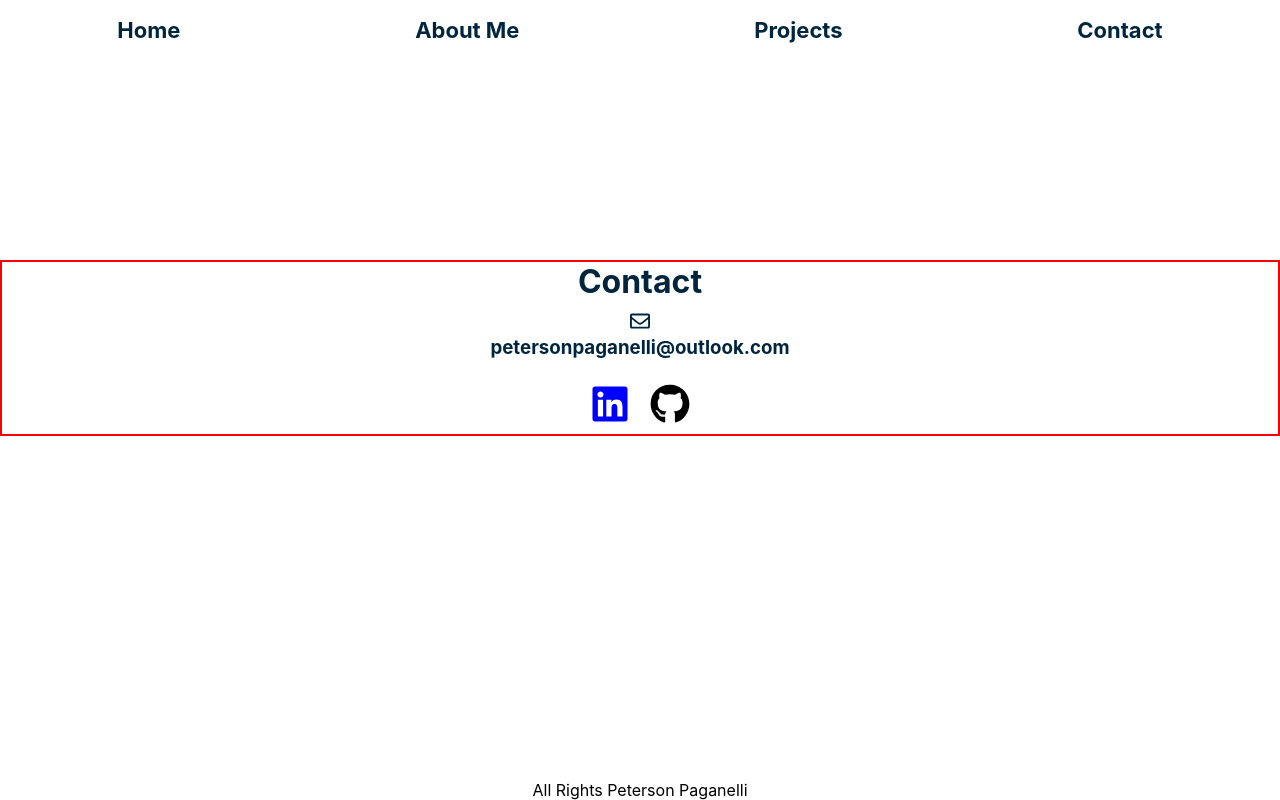
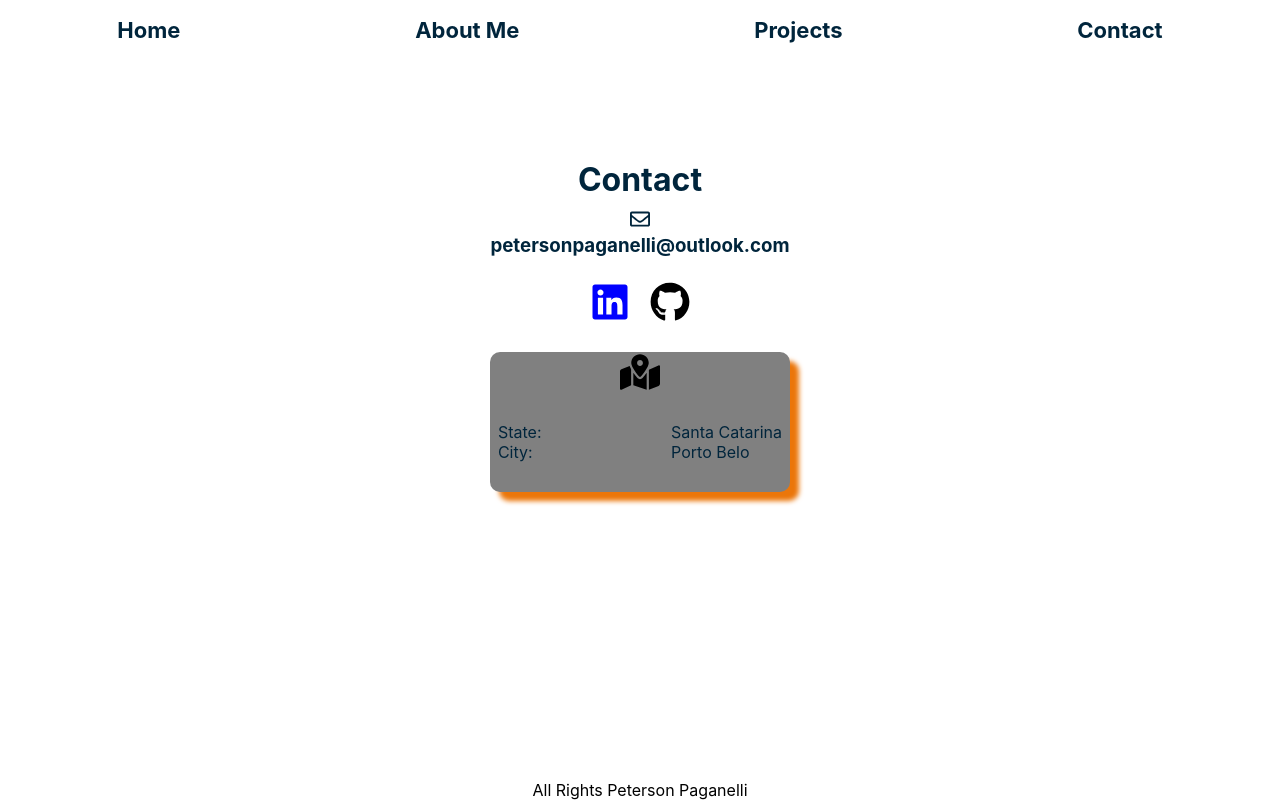
Before and after one commit to Peterson-Paganelli/portfolio, a React (Create React App) app: page /contact in a window 1280 px wide. Built offline with nearby package versions, Linux system fonts and the light colour scheme.

Commit message:
Atualiza a página de contato e adiciona localização

```diff
--- a/src/pages/Contact.jsx
+++ b/src/pages/Contact.jsx
@@ -3,7 +3,7 @@ import Header from "../components/Header";
 import Footer from '../components/Footer';
 import '../styles/Contact.css'
 import '../App.css'
-import { FaRegEnvelope, FaLinkedin, FaGithub } from "react-icons/fa";
+import { FaRegEnvelope, FaLinkedin, FaGithub, FaMapMarkedAlt } from "react-icons/fa";
 function Contact() {
   return(
     <div>
@@ -11,6 +11,7 @@ function Contact() {
       <div
       className="contact"
       >
+
         <h1>Contact</h1>
         <div>
           <div>
@@ -18,10 +19,23 @@ function Contact() {
             <h3>petersonpaganelli@outlook.com</h3>
           </div>
           <div
-          className="icons"
-          >
+          className="icons">
             <a className='linkedinIcon' href="https://br.linkedin.com/in/peterson-paganelli-1832b91b9?trk=profile-badge"><FaLinkedin /></a>
             <a className='githubIcon' href="https://github.com/Peterson-Paganelli"><FaGithub /></a>
+          </div>
+
+          <div className="localization-div">
+            <p className='mapIcon'><FaMapMarkedAlt /></p>
+            <div className="localization">
+              <div>
+                <p>State:</p>
+                <p>City:</p>
+              </div>
+              <div>
+                <p>Santa Catarina</p>
+                <p>Porto Belo</p>
+              </div>
+            </div>
           </div>
         </div>
       </div>
--- a/src/styles/Contact.css
+++ b/src/styles/Contact.css
@@ -1,11 +1,10 @@
 .contact {
-  border: 2px solid red;
   align-items: center;
   color: #00253c;
   display: flex;
   flex-direction: column;
   justify-content: center;
-  margin-top: 200px;
+  margin-top: 100px;
 }
 
 .emailIcon {
@@ -35,3 +34,29 @@
   font-size: 40px;
   margin-left: 20px;
 }
+
+.localization-div {
+  align-items: center;
+  background-color: grey;
+  border-radius: 10px;
+  box-shadow: 9px 9px 5px rgb(235, 118, 10);
+  display: flex;
+  flex-direction: column;
+  margin-top: 20px;
+}
+
+
+.localization {
+  display: flex;
+  flex-direction: row;
+  height: 70px;
+  justify-content: space-between;
+  margin-top: 20px;
+  width: 95%;
+}
+
+
+.mapIcon {
+  color: black;
+  font-size: 40px;
+}
```
